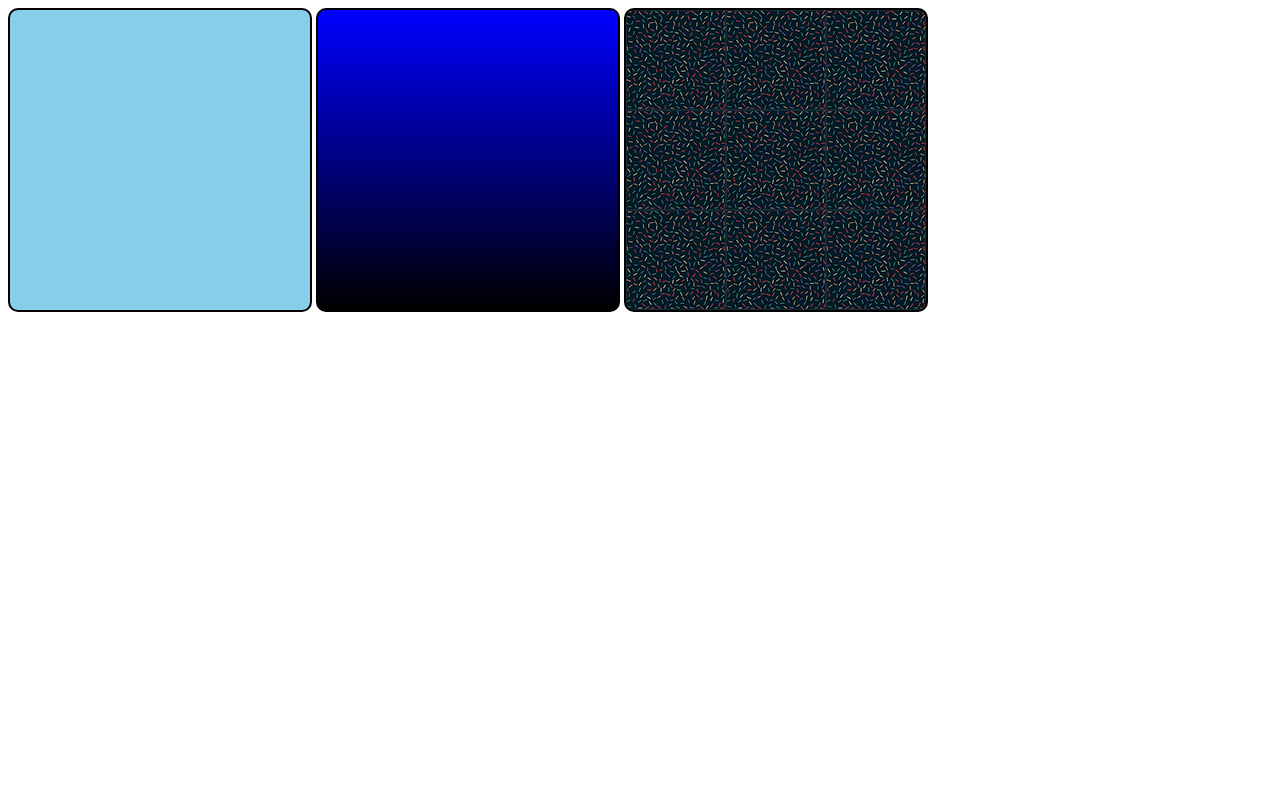
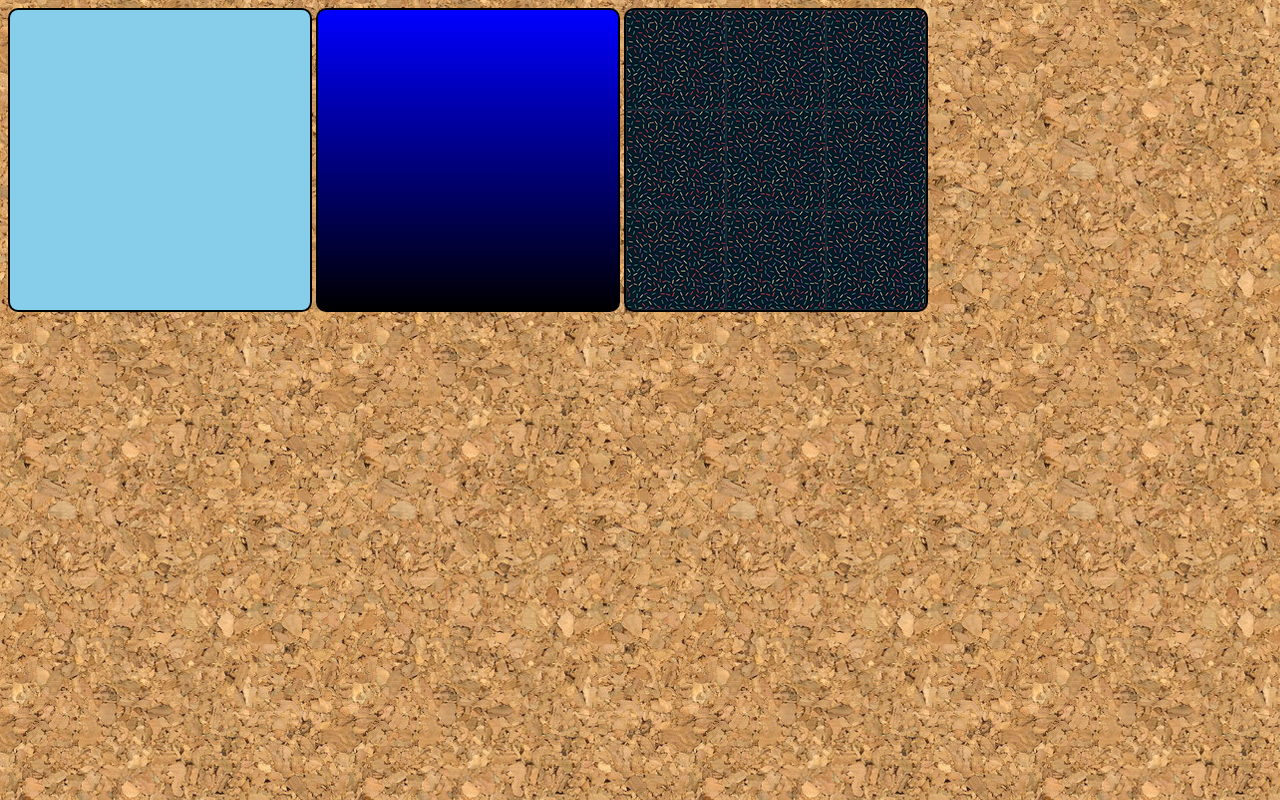
Before and after one commit to marquesossufojaime/curso-HTML5-CSS3-1, a plain HTML site: page aulas/exx22/exx022/index.html in a window 1280 px wide. Drawn offline with Linux system fonts and the light colour scheme.

Commit message:
novas cenas

```diff
--- a/aulas/exx22/exx022/index.html
+++ b/aulas/exx22/exx022/index.html
@@ -4,7 +4,11 @@
     <meta charset="UTF-8">
     <meta name="viewport" content="width=device-width, initial-scale=1.0">
     <title>teste de imagem de fundo</title>
+
     <style>
+    body{
+        background-image: url('imagens/wallpaper001.jpg');}
+
         div.quadrado{
             display: inline-block;
             border: 2px solid black ;
```
